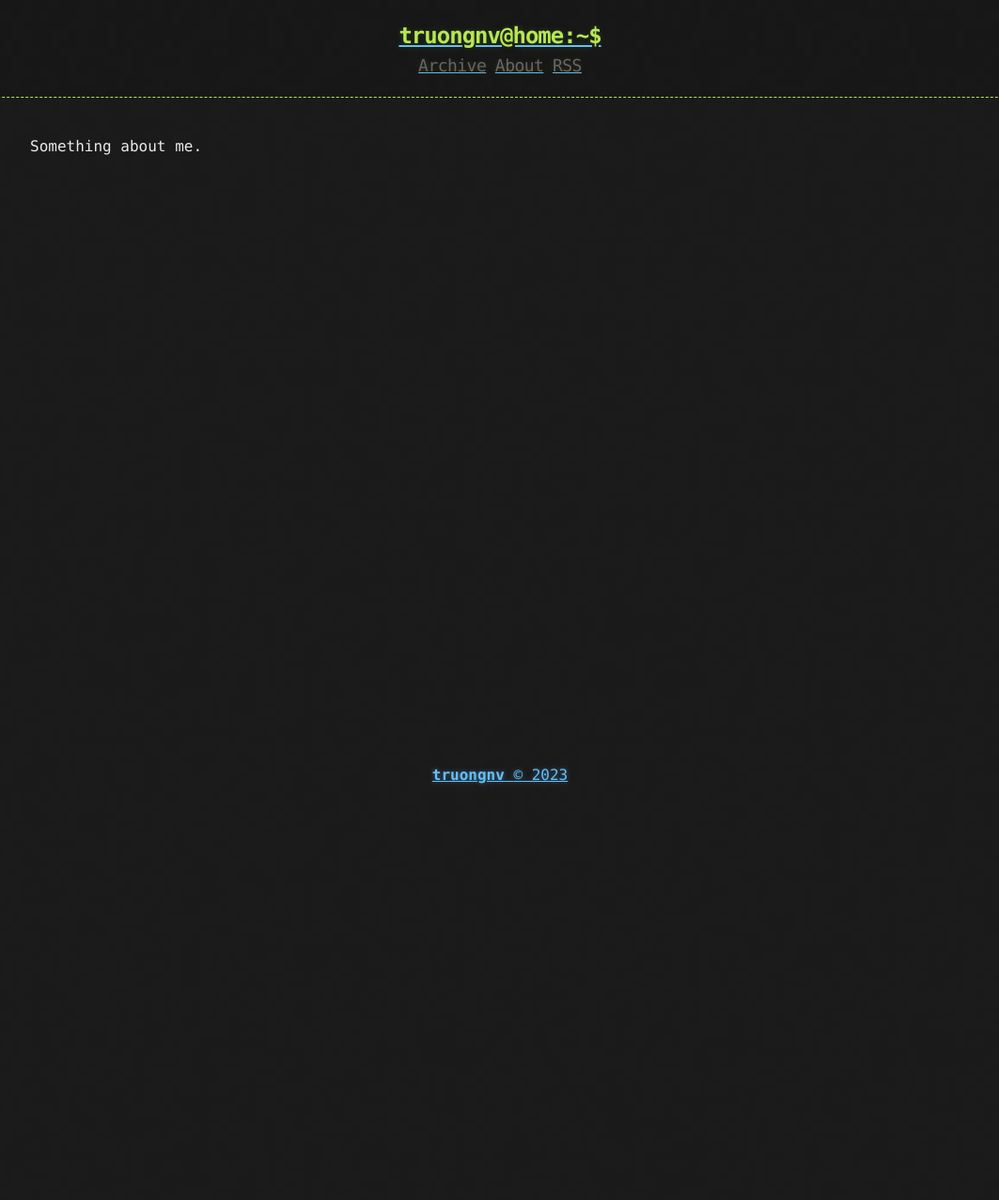
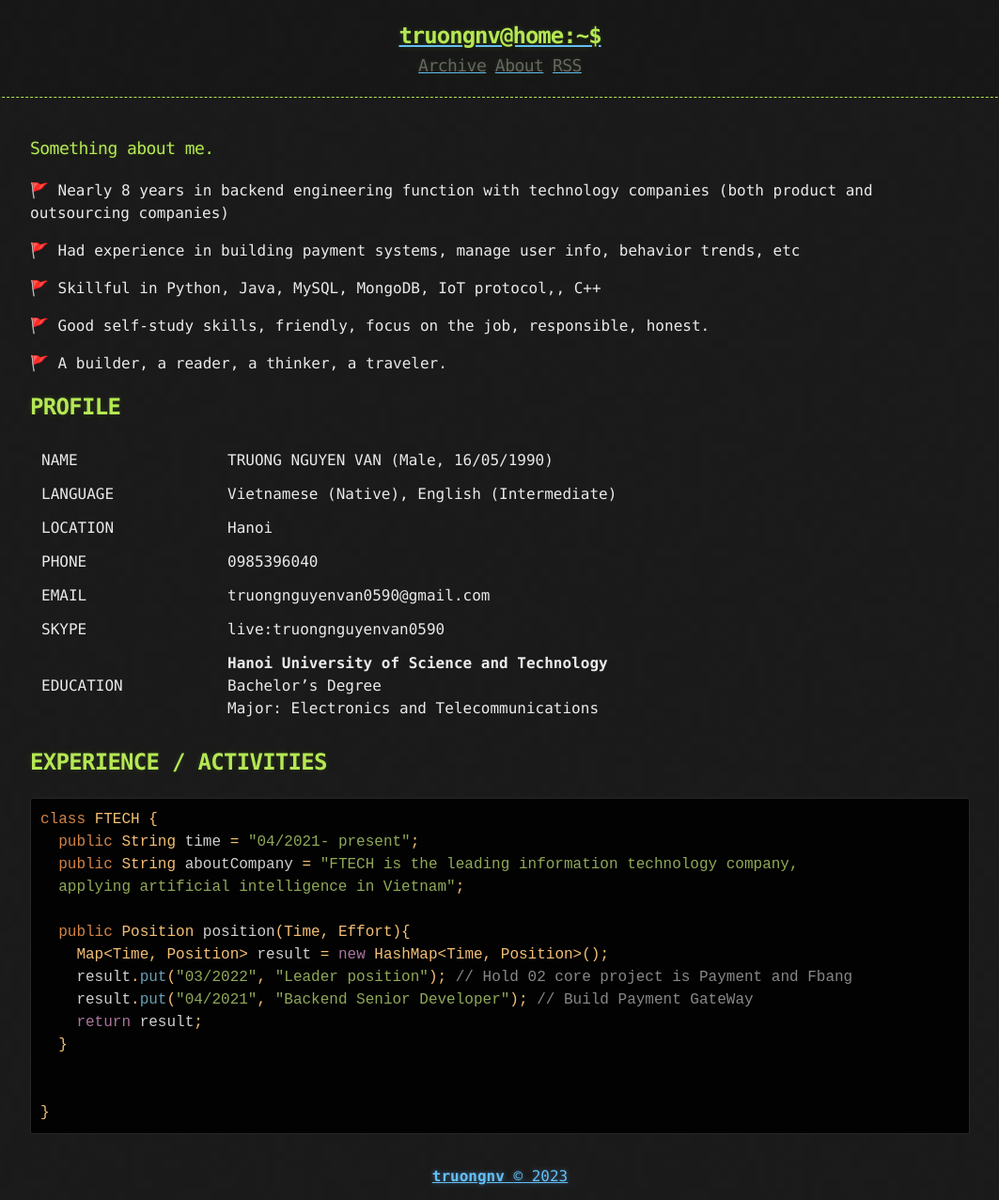
Before and after one commit to AnrySeig0/anryseig0.github.io, a Jekyll site: the page built from about.md, in a window 1280 px wide. Shown: the whole page at 94% size, without its empty margins (108-1171 px from the left). Built offline with Jekyll 4.4.1, drawn with Linux system fonts in a browser that asks for light colours; before the commit the page ends 900 px from its top, so only the background shows below that.

````diff
--- a/about.md
+++ b/about.md
@@ -3,4 +3,46 @@ layout: page
 title: About
 ---
 
-Something about me.
+### [](#header-3) Something about me.
+🚩  Nearly 8 years in backend engineering function with technology companies (both product and outsourcing companies)
+
+🚩  Had experience in building payment systems, manage user info, behavior trends, etc
+
+🚩  Skillful in Python, Java, MySQL, MongoDB, IoT protocol,, C++
+
+🚩  Good self-study skills, friendly, focus on the job, responsible, honest.
+
+🚩  A builder, a reader, a thinker, a traveler.
+
+
+## [](#header-2) **PROFILE**
+
+| -         | -                                                                                                                  |
+|:----------|:-------------------------------------------------------------------------------------------------------------------|
+| NAME      | TRUONG NGUYEN VAN (Male, 16/05/1990)                                                                               |
+| LANGUAGE  | Vietnamese (Native), English (Intermediate)                                                                        |
+| LOCATION  | Hanoi                                                                                                              |
+| PHONE     | 0985396040                                                                                                         |
+| EMAIL     | truongnguyenvan0590@gmail.com                                                                                      |
+| SKYPE     | live:truongnguyenvan0590                                                                                           |
+| EDUCATION | **Hanoi University of Science and Technology**<br/>Bachelor’s Degree<br/>Major: Electronics and Telecommunications |
+
+
+## [](#header-2) **EXPERIENCE / ACTIVITIES**
+
+```java
+class FTECH {
+  public String time = "04/2021- present";
+  public String aboutCompany = "FTECH is the leading information technology company,
+  applying artificial intelligence in Vietnam";
+
+  public Position position(Time, Effort){
+    Map<Time, Position> result = new HashMap<Time, Position>();
+    result.put("03/2022", "Leader position"); // Hold 02 core project is Payment and Fbang
+    result.put("04/2021", "Backend Senior Developer"); // Build Payment GateWay
+    return result;
+  }
+
+
+}
+```
````
Also changed, not shown: _posts/2023-01-10-Service-Locator_pattern.md (added, +282 -0 lines), assets/2023_01/service-locator-01.png (added), assets/2023_01/service-locator-02.png (added), 8 other files.
